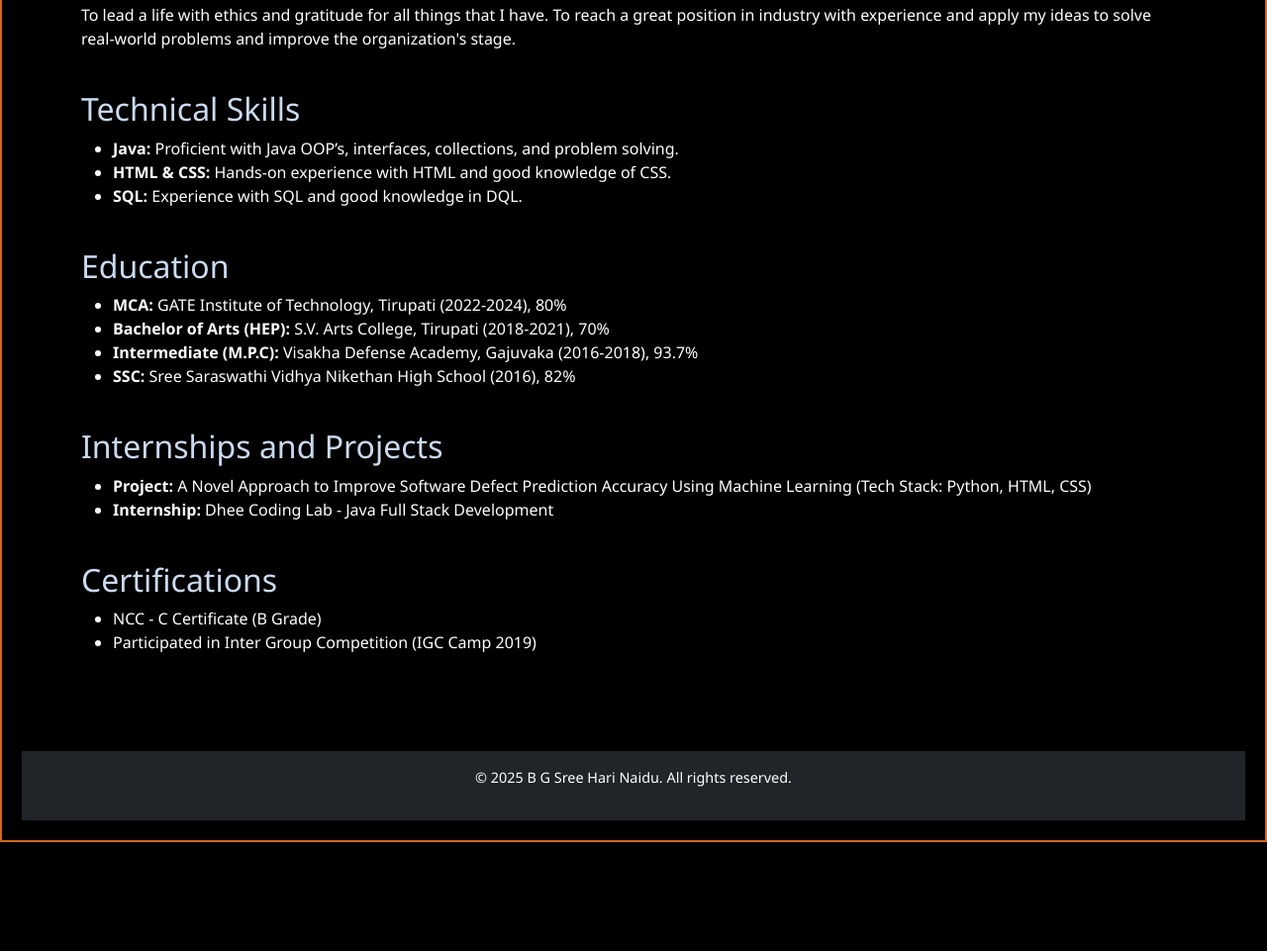
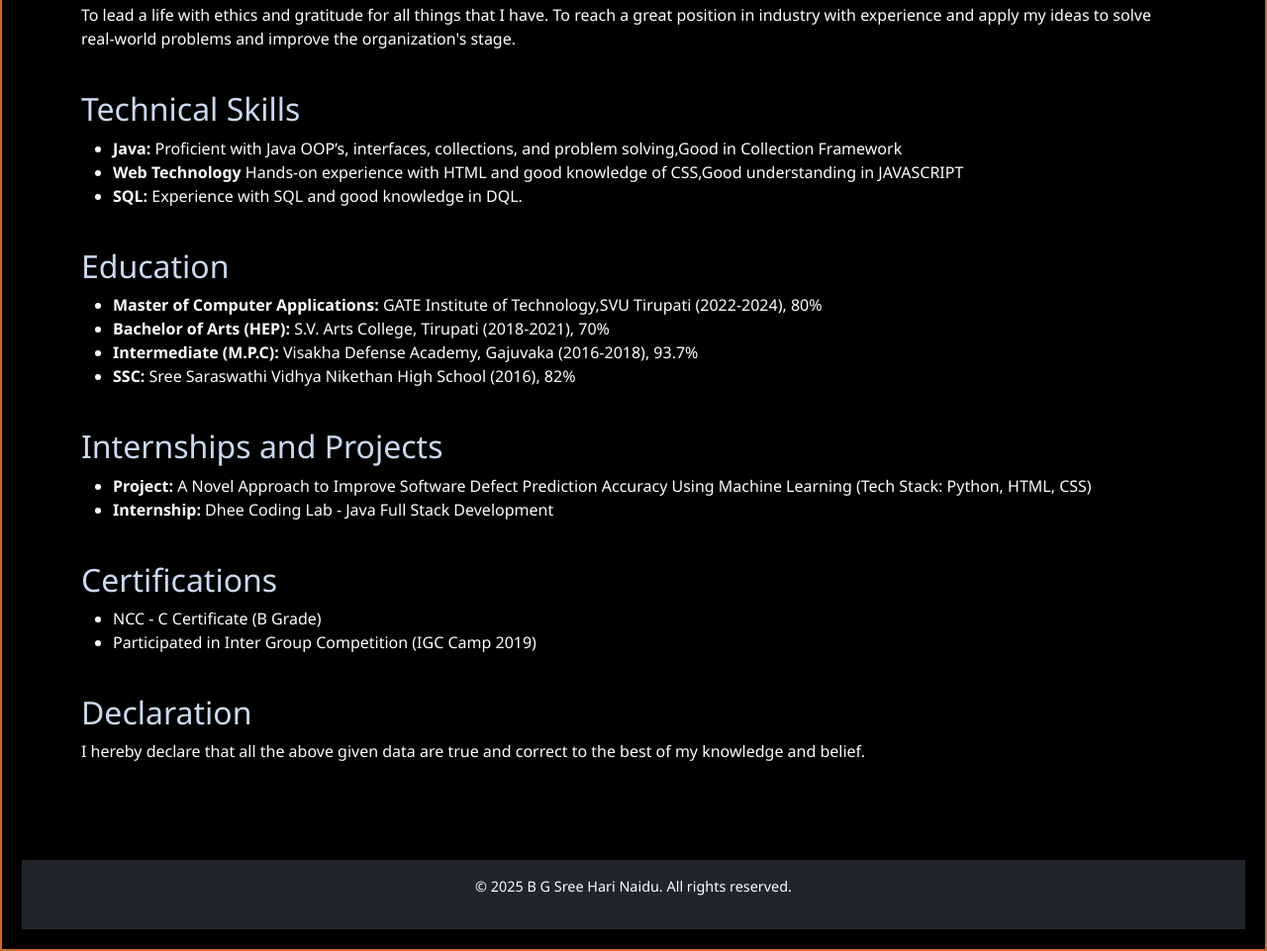
Before and after one commit to SreeHari25/Portfolio, a plain HTML site: page index.html in a window 1280 px wide. Shown: the part 665-1626 px from the top of the page at 99% size. Before the commit the page ends 1516 px from the top, so only its background shows below. Drawn offline with nearby package versions, Linux system fonts and the light colour scheme.

Commit message:
Modified

```diff
--- a/index.html
+++ b/index.html
@@ -23,8 +23,8 @@
     <section>
       <h2>Technical Skills</h2>
       <ul>
-        <li><strong>Java:</strong> Proficient with Java OOP’s, interfaces, collections, and problem solving.</li>
-        <li><strong>HTML & CSS:</strong> Hands-on experience with HTML and good knowledge of CSS.</li>
+        <li><strong>Java:</strong> Proficient with Java OOP’s, interfaces, collections, and problem solving,Good in Collection Framework</li>
+        <li><strong>Web Technology</strong> Hands-on experience with HTML and good knowledge of CSS,Good understanding in JAVASCRIPT</li>
         <li><strong>SQL:</strong> Experience with SQL and good knowledge in DQL.</li>
       </ul>
     </section>
@@ -32,7 +32,7 @@
     <section>
       <h2>Education</h2>
       <ul>
-        <li><strong>MCA:</strong> GATE Institute of Technology, Tirupati (2022-2024), 80%</li>
+        <li><strong>Master of Computer Applications:</strong> GATE Institute of Technology,SVU Tirupati (2022-2024), 80%</li>
         <li><strong>Bachelor of Arts (HEP):</strong> S.V. Arts College, Tirupati (2018-2021), 70%</li>
         <li><strong>Intermediate (M.P.C):</strong> Visakha Defense Academy, Gajuvaka (2016-2018), 93.7%</li>
         <li><strong>SSC:</strong> Sree Saraswathi Vidhya Nikethan High School (2016), 82%</li>
@@ -54,6 +54,10 @@
         <li>Participated in Inter Group Competition (IGC Camp 2019)</li>
       </ul>
     </section>
+    <h2>Declaration</h2>
+    <section>
+      I hereby declare that all the above given data are true and correct to the best of my knowledge and belief.
+    </section>
   </div>
 
   <footer class="bg-dark text-white text-center py-3" >
--- a/style.css
+++ b/style.css
@@ -10,7 +10,6 @@ body {
   background-color: black;
   color:white;
   padding: 20px;
-
   font-family: 'Segoe UI', Tahoma, Geneva, Verdana, sans-serif;
 }
 header{
```
